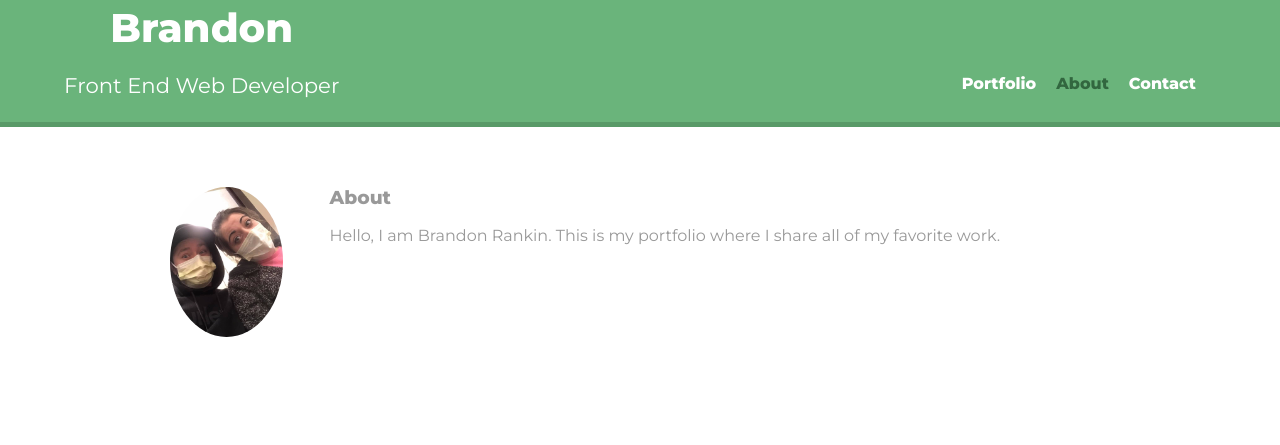
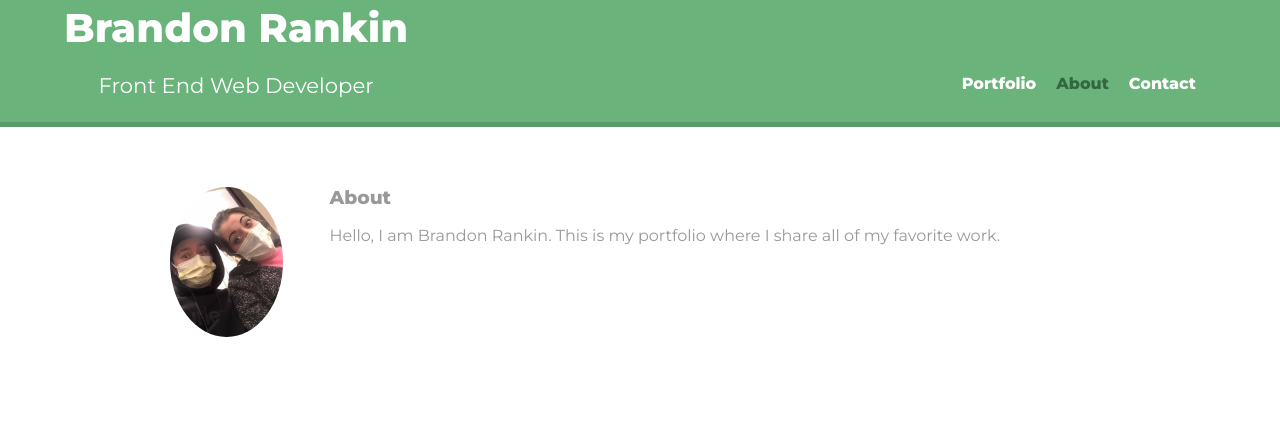
Before and after one commit to Brankin111/Class-Portfolio, a plain HTML site: page about.html in a window 1280 px wide. Shown: the top 445 px of the page. Drawn offline with nearby package versions, Linux system fonts and the light colour scheme.

Commit message:
added last name to all html files

```diff
--- a/about.html
+++ b/about.html
@@ -21,7 +21,7 @@
     <header>
         <!-- Clickable Title to Index Page -->
         <a href="index.html" id="logo">
-            <h1>Brandon</h1>
+            <h1>Brandon Rankin</h1>
             <h2>Front End Web Developer</h2>
         </a>
         <!-- Navigation Start -->
@@ -65,4 +65,6 @@
     </footer>
     <script src="https://code.jquery.com/jquery-3.5.1.min.js"></script>
     <script src="app.js"></script>
-</body></html>
+</body>
+
+</html>
```
Also changed, not shown: contact.html (+1 -1 lines), index.html (+1 -1 lines).
